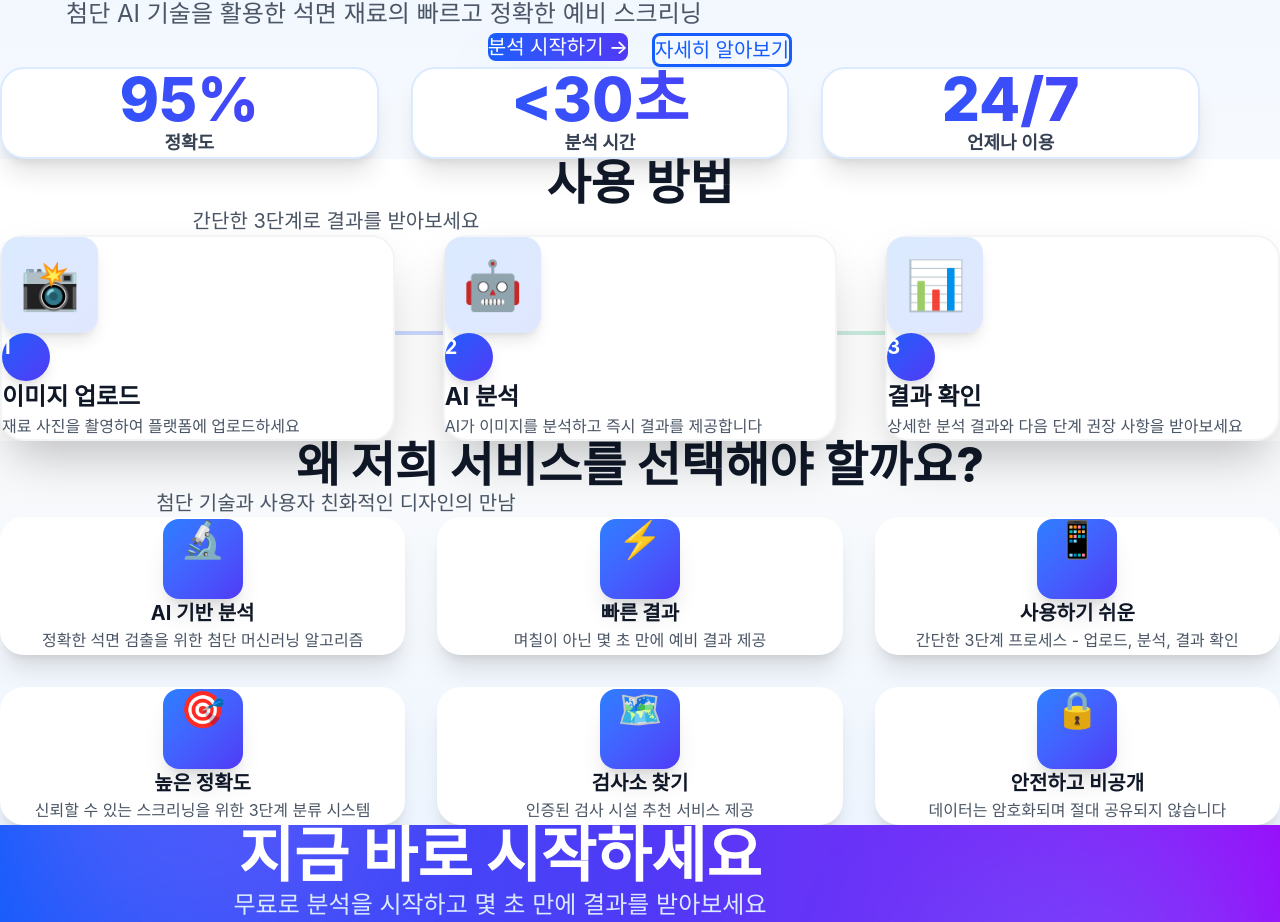
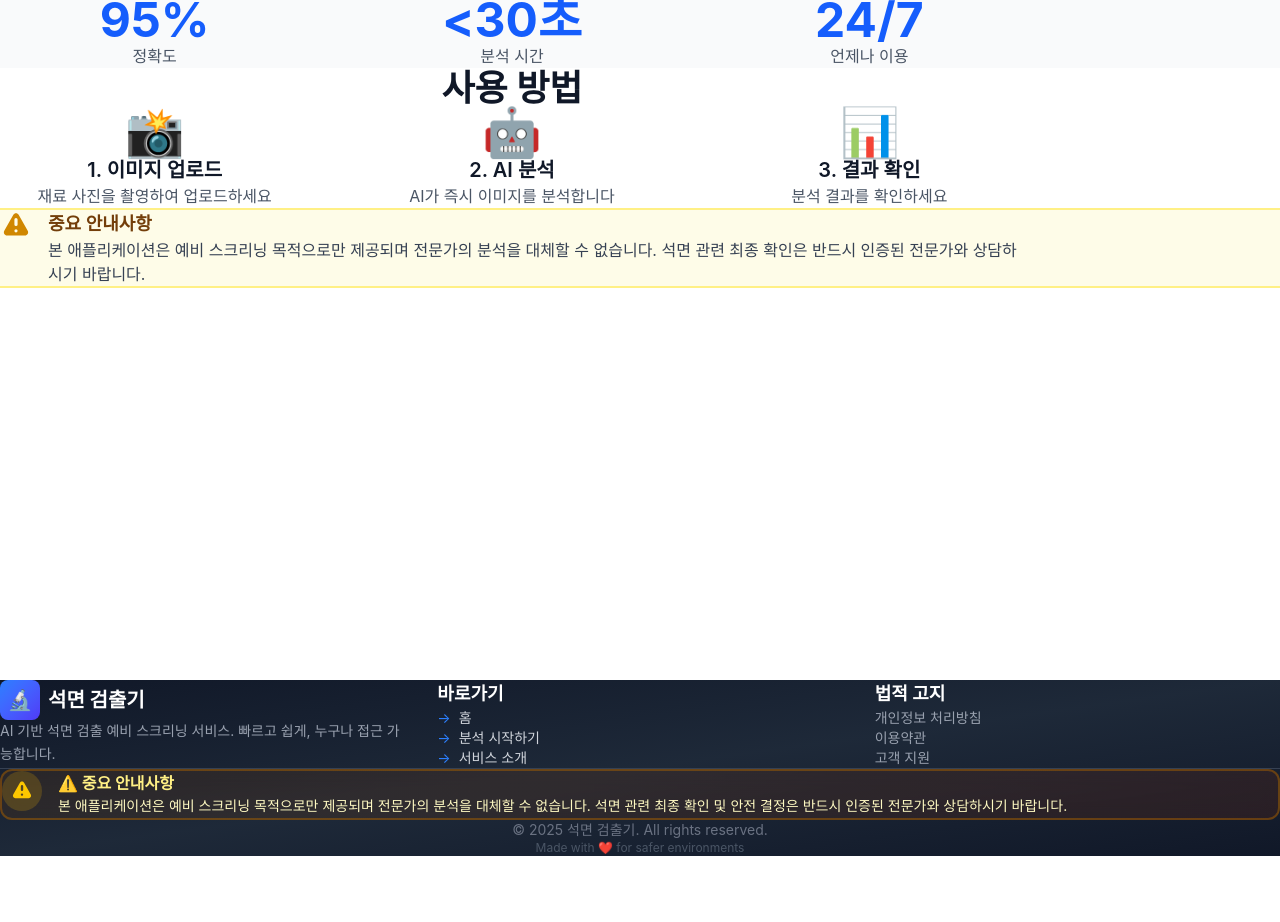
Before and after one commit to Kicklani/asbestos_FE, a React (Vite) app: page / in a window 1280 px wide. Shown: the part 220-1142 px from the top of the page. After the commit the page ends 1076 px from the top, so only its background shows below. Built offline with nearby package versions, Linux system fonts and the light colour scheme.

Commit message:
✨ feat: 디자인 간소화

```diff
--- a/src/pages/HomePage.tsx
+++ b/src/pages/HomePage.tsx
@@ -3,226 +3,84 @@ import { Link } from 'react-router-dom';
 import { Button } from '@/components/common';
 
 export const HomePage: React.FC = () => {
-  const features = [
-    {
-      icon: '🔬',
-      title: 'AI 기반 분석',
-      description: '정확한 석면 검출을 위한 첨단 머신러닝 알고리즘',
-    },
-    {
-      icon: '⚡',
-      title: '빠른 결과',
-      description: '며칠이 아닌 몇 초 만에 예비 결과 제공',
-    },
-    {
-      icon: '📱',
-      title: '사용하기 쉬운',
-      description: '간단한 3단계 프로세스 - 업로드, 분석, 결과 확인',
-    },
-    {
-      icon: '🎯',
-      title: '높은 정확도',
-      description: '신뢰할 수 있는 스크리닝을 위한 3단계 분류 시스템',
-    },
-    {
-      icon: '🗺️',
-      title: '검사소 찾기',
-      description: '인증된 검사 시설 추천 서비스 제공',
-    },
-    {
-      icon: '🔒',
-      title: '안전하고 비공개',
-      description: '데이터는 암호화되며 절대 공유되지 않습니다',
-    },
-  ];
-
-  const steps = [
-    {
-      number: 1,
-      title: '이미지 업로드',
-      description: '재료 사진을 촬영하여 플랫폼에 업로드하세요',
-      icon: '📸',
-    },
-    {
-      number: 2,
-      title: 'AI 분석',
-      description: 'AI가 이미지를 분석하고 즉시 결과를 제공합니다',
-      icon: '🤖',
-    },
-    {
-      number: 3,
-      title: '결과 확인',
-      description: '상세한 분석 결과와 다음 단계 권장 사항을 받아보세요',
-      icon: '📊',
-    },
-  ];
-
   return (
-    <div className="bg-gradient-to-b from-blue-50 via-white to-gray-50">
+    <div className="min-h-screen bg-white">
       {/* Hero Section */}
-      <section className="w-full px-6 lg:px-16 xl:px-24 py-20 md:py-32">
-        <div className="max-w-[1400px] mx-auto text-center">
-          <div className="inline-block mb-6 px-6 py-2 bg-blue-100 rounded-full animate-pulse">
-            <span className="text-blue-700 font-bold text-sm">🚀 AI 기반 석면 검출 서비스</span>
-          </div>
-          <h1 className="text-5xl md:text-6xl lg:text-7xl font-extrabold text-gray-900 mb-8 leading-tight">
-            <span className="bg-gradient-to-r from-blue-600 to-indigo-600 bg-clip-text text-transparent">
+      <section className="w-full px-6 py-32">
+        <div className="max-w-5xl mx-auto text-center">
+          <h1 className="text-6xl font-bold text-gray-900 mb-6">
             AI 기반 석면 검출
-            </span>
           </h1>
-          <p className="text-xl md:text-2xl text-gray-600 mb-12 leading-relaxed max-w-3xl mx-auto">
+          <p className="text-xl text-gray-600 mb-12 max-w-2xl mx-auto">
             첨단 AI 기술을 활용한 석면 재료의 빠르고 정확한 예비 스크리닝
           </p>
-          <div className="flex flex-col sm:flex-row gap-6 justify-center">
-            <Link to="/analysis" className="w-full sm:w-auto">
-              <Button size="lg" className="w-full bg-gradient-to-r from-blue-600 to-indigo-600 hover:from-blue-700 hover:to-indigo-700 text-white shadow-2xl shadow-blue-300 px-10 py-5 text-xl font-bold rounded-2xl transform hover:scale-105 transition-all">
-                분석 시작하기 →
-              </Button>
-            </Link>
-            <Link to="/about" className="w-full sm:w-auto">
-              <Button variant="outline" size="lg" className="w-full border-3 border-blue-600 text-blue-600 hover:bg-blue-50 px-10 py-5 text-xl font-bold rounded-2xl transform hover:scale-105 transition-all">
-                자세히 알아보기
+          <Link to="/analysis">
+            <Button size="lg" className="bg-blue-600 hover:bg-blue-700 text-white px-12 py-4 text-lg font-semibold rounded-lg">
+              분석 시작하기
             </Button>
           </Link>
         </div>
+      </section>
 
-          {/* Quick Stats */}
-          <div className="grid grid-cols-1 md:grid-cols-3 gap-8 mt-20 max-w-[1200px] mx-auto">
-            <div className="bg-white rounded-3xl p-8 shadow-xl hover:shadow-2xl transition-all duration-300 border-2 border-blue-100 hover:border-blue-300 transform hover:-translate-y-2">
-              <p className="text-5xl md:text-6xl font-extrabold bg-gradient-to-r from-blue-600 to-indigo-600 bg-clip-text text-transparent mb-3">95%</p>
-              <p className="text-lg font-semibold text-gray-700">정확도</p>
+      {/* Stats */}
+      <section className="w-full px-6 py-16 bg-gray-50">
+        <div className="max-w-5xl mx-auto grid grid-cols-3 gap-12 text-center">
+          <div>
+            <p className="text-5xl font-bold text-blue-600 mb-2">95%</p>
+            <p className="text-gray-600">정확도</p>
           </div>
-            <div className="bg-white rounded-3xl p-8 shadow-xl hover:shadow-2xl transition-all duration-300 border-2 border-blue-100 hover:border-blue-300 transform hover:-translate-y-2">
-              <p className="text-5xl md:text-6xl font-extrabold bg-gradient-to-r from-blue-600 to-indigo-600 bg-clip-text text-transparent mb-3">&lt;30초</p>
-              <p className="text-lg font-semibold text-gray-700">분석 시간</p>
+          <div>
+            <p className="text-5xl font-bold text-blue-600 mb-2">&lt;30초</p>
+            <p className="text-gray-600">분석 시간</p>
           </div>
-            <div className="bg-white rounded-3xl p-8 shadow-xl hover:shadow-2xl transition-all duration-300 border-2 border-blue-100 hover:border-blue-300 transform hover:-translate-y-2">
-              <p className="text-5xl md:text-6xl font-extrabold bg-gradient-to-r from-blue-600 to-indigo-600 bg-clip-text text-transparent mb-3">24/7</p>
-              <p className="text-lg font-semibold text-gray-700">언제나 이용</p>
+          <div>
+            <p className="text-5xl font-bold text-blue-600 mb-2">24/7</p>
+            <p className="text-gray-600">언제나 이용</p>
+          </div>
+        </div>
+      </section>
+
+      {/* How It Works */}
+      <section className="w-full px-6 py-20">
+        <div className="max-w-5xl mx-auto">
+          <h2 className="text-4xl font-bold text-center text-gray-900 mb-16">
+            사용 방법
+          </h2>
+          <div className="grid grid-cols-3 gap-12">
+            <div className="text-center">
+              <div className="text-5xl mb-4">📸</div>
+              <h3 className="text-xl font-semibold text-gray-900 mb-2">1. 이미지 업로드</h3>
+              <p className="text-gray-600">재료 사진을 촬영하여 업로드하세요</p>
+            </div>
+            <div className="text-center">
+              <div className="text-5xl mb-4">🤖</div>
+              <h3 className="text-xl font-semibold text-gray-900 mb-2">2. AI 분석</h3>
+              <p className="text-gray-600">AI가 즉시 이미지를 분석합니다</p>
+            </div>
+            <div className="text-center">
+              <div className="text-5xl mb-4">📊</div>
+              <h3 className="text-xl font-semibold text-gray-900 mb-2">3. 결과 확인</h3>
+              <p className="text-gray-600">분석 결과를 확인하세요</p>
             </div>
           </div>
         </div>
       </section>
 
-      {/* How It Works */}
-      <section className="bg-white py-20 md:py-32">
-        <div className="w-full px-6 lg:px-16 xl:px-24">
-          <div className="max-w-[1400px] mx-auto">
-            <div className="text-center mb-16">
-              <h2 className="text-4xl md:text-5xl font-extrabold text-gray-900 mb-4">
-                사용 방법
-              </h2>
-              <p className="text-xl text-gray-600 max-w-2xl mx-auto">
-                간단한 3단계로 결과를 받아보세요
-              </p>
-            </div>
-
-            <div className="grid grid-cols-1 md:grid-cols-3 gap-12 relative">
-              {/* Connection line */}
-              <div className="hidden md:block absolute top-24 left-1/4 right-1/4 h-1 bg-gradient-to-r from-blue-200 via-purple-200 to-green-200 z-0"></div>
-
-              {steps.map((step) => (
-                <div key={step.number} className="relative z-10">
-                  <div className="bg-white rounded-3xl p-8 shadow-2xl hover:shadow-3xl transition-all duration-300 border-2 border-gray-100 hover:border-blue-300 transform hover:-translate-y-3">
-                    <div className="w-24 h-24 bg-gradient-to-br from-blue-100 to-indigo-100 rounded-2xl flex items-center justify-center mx-auto mb-6 shadow-lg">
-                      <span className="text-5xl">{step.icon}</span>
-                    </div>
-                    <div className="mb-4">
-                      <span className="inline-block w-12 h-12 bg-gradient-to-br from-blue-600 to-indigo-600 text-white rounded-full font-bold text-xl flex items-center justify-center shadow-lg">
-                        {step.number}
-                      </span>
-                    </div>
-                    <h3 className="text-2xl font-bold text-gray-900 mb-3">{step.title}</h3>
-                    <p className="text-gray-600 leading-relaxed text-base">{step.description}</p>
-                  </div>
-                </div>
-              ))}
-            </div>
-          </div>
-        </div>
-      </section>
-
-      {/* Features Section */}
-      <section className="bg-gradient-to-b from-gray-50 to-blue-50 py-20 md:py-32">
-        <div className="w-full px-6 lg:px-16 xl:px-24">
-          <div className="max-w-[1400px] mx-auto">
-            <div className="text-center mb-16">
-              <h2 className="text-4xl md:text-5xl font-extrabold text-gray-900 mb-4">
-                왜 저희 서비스를 선택해야 할까요?
-              </h2>
-              <p className="text-xl text-gray-600 max-w-2xl mx-auto">
-                첨단 기술과 사용자 친화적인 디자인의 만남
-              </p>
-            </div>
-
-            <div className="grid grid-cols-1 md:grid-cols-2 lg:grid-cols-3 gap-8">
-              {features.map((feature, index) => (
-                <div key={index} className="group">
-                  <div className="bg-white rounded-3xl p-8 shadow-xl hover:shadow-2xl transition-all duration-300 border-2 border-transparent hover:border-blue-300 transform hover:-translate-y-2 h-full">
-                    <div className="text-center">
-                      <div className="inline-block w-20 h-20 bg-gradient-to-br from-blue-500 to-indigo-600 rounded-2xl flex items-center justify-center mb-6 shadow-xl group-hover:scale-110 transition-transform duration-300">
-                        <span className="text-4xl">{feature.icon}</span>
-                      </div>
-                      <h3 className="text-xl font-bold text-gray-900 mb-3">
-                        {feature.title}
-                      </h3>
-                      <p className="text-gray-600 leading-relaxed">{feature.description}</p>
-                    </div>
-                  </div>
-                </div>
-              ))}
-            </div>
-          </div>
-        </div>
-      </section>
-
-      {/* CTA Section */}
-      <section className="relative overflow-hidden bg-gradient-to-r from-blue-600 via-indigo-600 to-purple-600 py-24 md:py-36">
-        <div className="absolute inset-0 opacity-20">
-          <div className="absolute top-0 right-0 w-96 h-96 bg-blue-400 rounded-full filter blur-3xl animate-pulse"></div>
-          <div className="absolute bottom-0 left-0 w-96 h-96 bg-purple-400 rounded-full filter blur-3xl animate-pulse delay-1000"></div>
-        </div>
-        <div className="w-full px-6 lg:px-16 xl:px-24 relative z-10">
-          <div className="max-w-[1000px] mx-auto text-center">
-            <h2 className="text-4xl md:text-6xl font-extrabold text-white mb-6">
-              지금 바로 시작하세요
-            </h2>
-            <p className="text-2xl text-blue-100 mb-12 leading-relaxed">
-              무료로 분석을 시작하고 몇 초 만에 결과를 받아보세요
-            </p>
-            <Link to="/analysis">
-              <Button
-                size="lg"
-                className="bg-white text-blue-600 hover:bg-gray-100 shadow-2xl hover:shadow-3xl px-12 py-6 text-2xl font-bold rounded-2xl transform hover:scale-110 transition-all duration-300"
-              >
-                무료 분석 시작하기 🚀
-              </Button>
-            </Link>
-          </div>
-        </div>
-      </section>
-
-      {/* Disclaimer Section */}
-      <section className="bg-yellow-50 border-t-4 border-b-4 border-yellow-300 py-12">
-        <div className="w-full px-6 lg:px-16 xl:px-24">
-          <div className="max-w-[1200px] mx-auto">
-            <div className="bg-white rounded-3xl p-8 shadow-xl border-2 border-yellow-200">
-              <div className="flex gap-6 items-start">
+      {/* Disclaimer */}
+      <section className="w-full px-6 py-12 bg-yellow-50 border-t-2 border-b-2 border-yellow-200">
+        <div className="max-w-5xl mx-auto">
+          <div className="flex gap-4 items-start">
             <div className="flex-shrink-0">
-                  <div className="w-16 h-16 bg-yellow-100 rounded-full flex items-center justify-center">
-                    <svg className="w-10 h-10 text-yellow-600" fill="currentColor" viewBox="0 0 20 20">
+              <svg className="w-8 h-8 text-yellow-600" fill="currentColor" viewBox="0 0 20 20">
                 <path fillRule="evenodd" d="M8.257 3.099c.765-1.36 2.722-1.36 3.486 0l5.58 9.92c.75 1.334-.213 2.98-1.742 2.98H4.42c-1.53 0-2.493-1.646-1.743-2.98l5.58-9.92zM11 13a1 1 0 11-2 0 1 1 0 012 0zm-1-8a1 1 0 00-1 1v3a1 1 0 002 0V6a1 1 0 00-1-1z" clipRule="evenodd" />
               </svg>
             </div>
-                </div>
             <div>
-                  <p className="text-2xl font-bold text-yellow-900 mb-4">⚠️ 중요 안내사항</p>
-                  <p className="text-lg text-gray-700 leading-relaxed">
+              <p className="text-lg font-semibold text-yellow-900 mb-2">중요 안내사항</p>
+              <p className="text-gray-700">
                 본 애플리케이션은 예비 스크리닝 목적으로만 제공되며 전문가의 분석을 대체할 수 없습니다.
-                    석면 관련 최종 확인 및 안전 결정은 <strong className="text-yellow-900">반드시 인증된 전문가와 상담</strong>하시기 바랍니다.
+                석면 관련 최종 확인은 반드시 인증된 전문가와 상담하시기 바랍니다.
               </p>
-                </div>
-              </div>
             </div>
           </div>
         </div>
```
Lines whose indentation alone changed are shown as unchanged.
